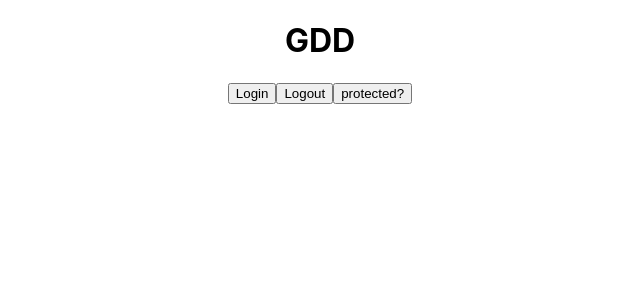
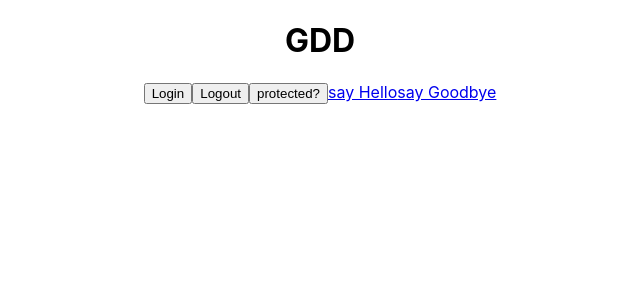
Before and after one commit to jt-rose/gdd-client, a React (Create React App) app: page / in a window 1280 px wide. Shown: the top 300 px of the page, without its empty margins (320-960 px from the left). Built offline with nearby package versions, Linux system fonts and the light colour scheme; no server answers.

Commit message:
set up test routing

```diff
--- a/package.json
+++ b/package.json
@@ -9,6 +9,7 @@
     "axios": "^0.26.0",
     "react": "^17.0.2",
     "react-dom": "^17.0.2",
+    "react-router-dom": "^6.2.2",
     "react-scripts": "5.0.0",
     "web-vitals": "^2.1.4"
   },
--- a/src/App.js
+++ b/src/App.js
@@ -2,6 +2,14 @@ import logo from "./logo.svg";
 import "./App.css";
 import { useState, useEffect } from "react";
 import axios from "axios";
+import { BrowserRouter, Routes, Route, Redirect, Link } from "react-router-dom";
+
+const Hello = () => {
+  return <h1>Hello</h1>;
+};
+const Goodbye = () => {
+  return <h1>Goodbye</h1>;
+};
 
 function App() {
   const [state, setState] = useState("");
@@ -34,6 +42,15 @@ function App() {
       <button onClick={testLogin}>Login</button>
       <button onClick={testLogout}>Logout</button>
       <button onClick={getProtected}>protected?</button>
+
+      <BrowserRouter>
+        <Link to="/hello">say Hello</Link>
+        <Link to="/goodbye">say Goodbye</Link>
+        <Routes>
+          <Route exact path="/hello" element={<Hello />} />
+          <Route exact path="/goodbye" element={<Goodbye />} />
+        </Routes>
+      </BrowserRouter>
     </div>
   );
 }
```
Also changed, not shown: 1 other file (tests, documents, lock files or other folders).
